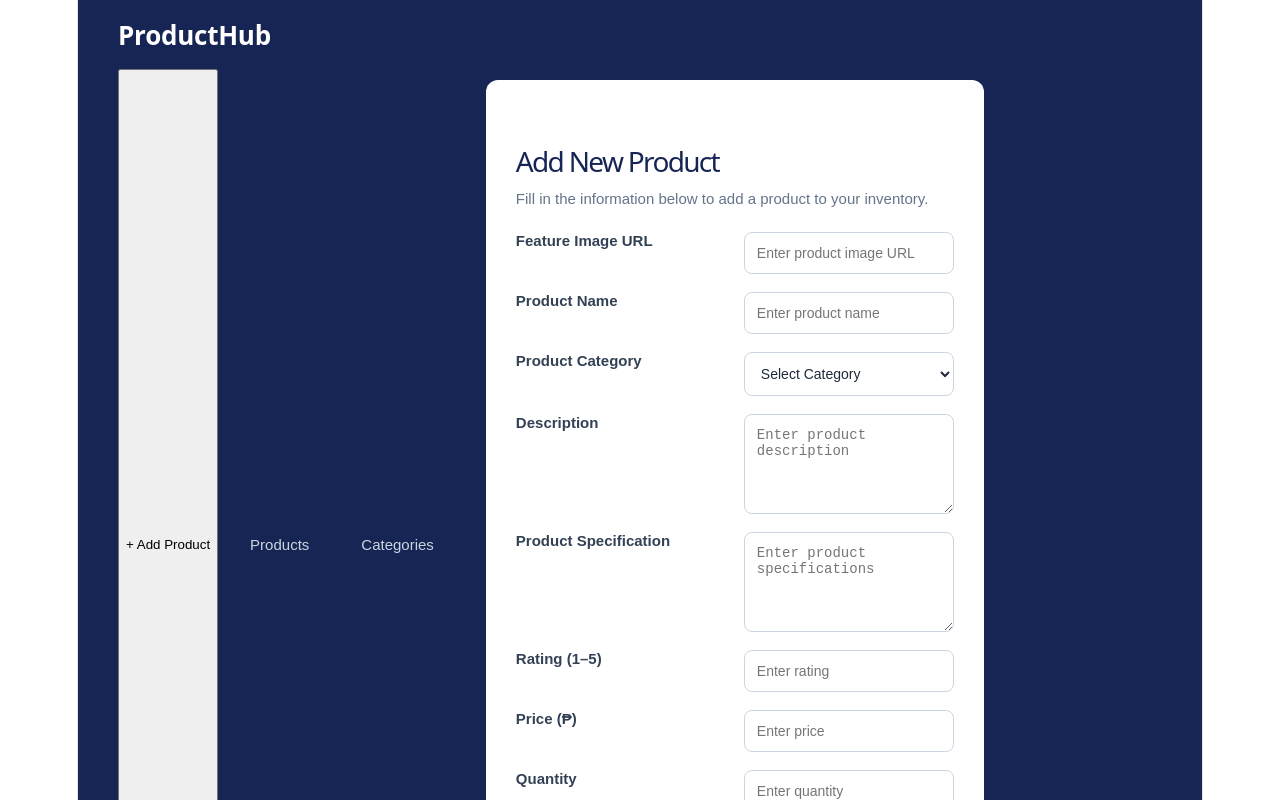
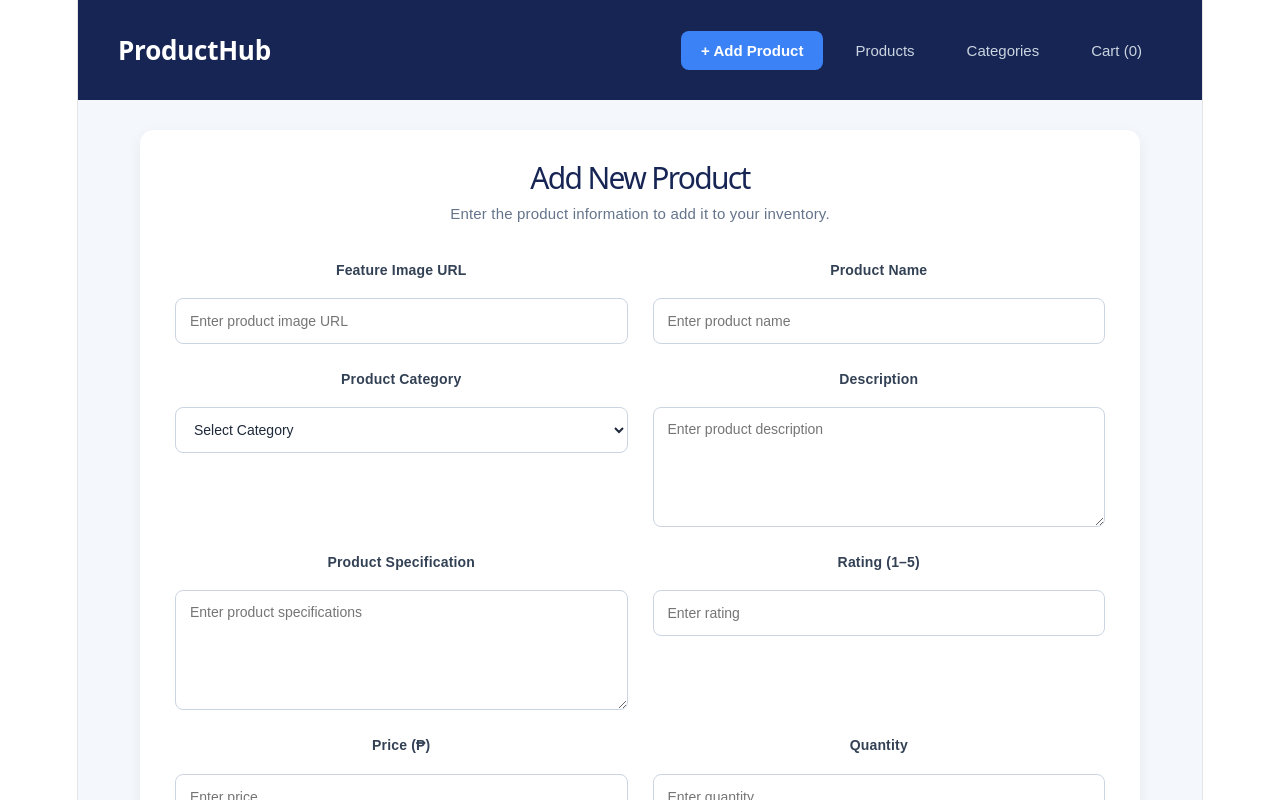
Before and after one commit to ravenpresado/Product-Management-App-, a React (Vite) app: page / in a window 1280 px wide. Both pictures are taken after a click on the button "+ Add Product". Shown: the top 800 px of the page. Built offline with nearby package versions, Linux system fonts and the light colour scheme.

Commit message:
Fix top navigation layout

```diff
--- a/src/App.css
+++ b/src/App.css
@@ -782,3 +782,193 @@
     grid-column: auto;
   }
 }
+
+
+/* NEW ADD PRODUCT FORM DESIGN */
+.add-product-page {
+  width: 100%;
+  max-width: 1000px;
+  box-sizing: border-box;
+  margin: 0 auto;
+  padding: 35px;
+  background: #ffffff;
+  border-radius: 14px;
+  color: #172554;
+  box-shadow: 0 4px 15px rgba(15, 23, 42, 0.06);
+}
+
+.add-product-heading {
+  margin-bottom: 30px;
+}
+
+.add-product-heading h1 {
+  color: #172554;
+  font-size: 30px;
+  margin: 0 0 10px;
+}
+
+.add-product-heading p {
+  color: #64748b;
+  font-size: 15px;
+  margin: 0;
+}
+
+.add-product-form {
+  display: grid;
+  grid-template-columns: repeat(2, minmax(0, 1fr));
+  gap: 22px 25px;
+}
+
+.form-group {
+  display: flex;
+  flex-direction: column;
+  gap: 9px;
+  min-width: 0;
+}
+
+.form-group label {
+  font-size: 14px;
+  font-weight: 600;
+  color: #334155;
+}
+
+.form-group input,
+.form-group select,
+.form-group textarea {
+  width: 100%;
+  box-sizing: border-box;
+  padding: 13px 14px;
+  border: 1px solid #cbd5e1;
+  border-radius: 8px;
+  background: #ffffff;
+  color: #1e293b;
+  font-family: Arial, sans-serif;
+  font-size: 14px;
+}
+
+.form-group input,
+.form-group select {
+  height: 46px;
+}
+
+.form-group textarea {
+  min-height: 120px;
+  resize: vertical;
+}
+
+.form-group input:focus,
+.form-group select:focus,
+.form-group textarea:focus {
+  outline: none;
+  border-color: #2563eb;
+  box-shadow: 0 0 0 3px rgba(37, 99, 235, 0.12);
+}
+
+.form-actions {
+  grid-column: 1 / -1;
+  display: flex;
+  gap: 12px;
+  margin-top: 8px;
+}
+
+.form-actions button {
+  padding: 13px 22px;
+  border: none;
+  border-radius: 8px;
+  font-size: 14px;
+  font-weight: 600;
+  cursor: pointer;
+}
+
+.form-actions .add-to-cart-btn {
+  flex: 1;
+  background: #172554;
+  color: #ffffff;
+}
+
+.form-actions .add-to-cart-btn:hover {
+  background: #2563eb;
+}
+
+.form-actions .back-to-products-btn {
+  background: #e2e8f0;
+  color: #172554;
+}
+
+.form-actions .back-to-products-btn:hover {
+  background: #cbd5e1;
+}
+
+@media (max-width: 700px) {
+  .add-product-page {
+    padding: 22px;
+  }
+
+  .add-product-form {
+    grid-template-columns: 1fr;
+  }
+
+  .form-actions {
+    grid-column: auto;
+    flex-direction: column;
+  }
+}
+
+
+/* TOP HORIZONTAL NAVIGATION */
+.top-header {
+  width: 100%;
+  min-height: 100px;
+  box-sizing: border-box;
+  padding: 20px 40px;
+  display: flex;
+  flex-direction: row;
+  align-items: center;
+  justify-content: space-between;
+  gap: 25px;
+}
+
+.sidebar-logo {
+  margin: 0;
+  white-space: nowrap;
+}
+
+.sidebar-nav {
+  display: flex;
+  flex-direction: row;
+  align-items: center;
+  justify-content: flex-end;
+  flex-wrap: wrap;
+  gap: 12px;
+  width: auto;
+  height: auto;
+  margin: 0;
+}
+
+.sidebar-nav .nav-item {
+  width: auto;
+  padding: 11px 20px;
+  border: none;
+  border-radius: 8px;
+  background: transparent;
+  color: #cbd5e1;
+  font-size: 15px;
+  cursor: pointer;
+}
+
+.sidebar-nav .nav-item:hover,
+.sidebar-nav .nav-item.active {
+  background: #3b82f6;
+  color: white;
+}
+
+@media (max-width: 650px) {
+  .top-header {
+    flex-direction: column;
+    align-items: flex-start;
+  }
+
+  .sidebar-nav {
+    justify-content: flex-start;
+  }
+}
--- a/src/components/Dashboard.jsx
+++ b/src/components/Dashboard.jsx
@@ -56,7 +56,7 @@ function Dashboard() {
 
         <nav className="sidebar-nav">
           <button
-      className={activePage === 'addProduct' ? 'active' : ''}
+            className={`nav-item ${activePage === 'addProduct' ? 'active' : ''}`}
             onClick={() => setActivePage('addProduct')}
           >
             + Add Product
@@ -83,13 +83,6 @@ function Dashboard() {
             className={`nav-item ${activePage === 'cart' ? 'active' : ''}`}
             onClick={() => setActivePage('cart')}
           >
-      {activePage === 'addProduct' && (
-  <AddProduct
-    onAddProduct={handleAddProduct}
-    onCancel={() => setActivePage('products')}
-  />
-)}
-
             Cart ({cartItemCount})
           </button>
         </nav>
@@ -99,10 +92,8 @@ function Dashboard() {
         {activePage === 'dashboard' && (
           <>
             <header className="dashboard-header">
-              <div>
               <h1>Dashboard</h1>
               <p>Welcome to your Product Management System</p>
-              </div>
             </header>
 
             <section className="dashboard-content">
@@ -137,6 +128,13 @@ function Dashboard() {
           </>
         )}
 
+        {activePage === 'addProduct' && (
+          <AddProduct
+            onAddProduct={handleAddProduct}
+            onCancel={() => setActivePage('products')}
+          />
+        )}
+
         {activePage === 'products' && (
           <Products
             products={productList}
@@ -156,8 +154,8 @@ function Dashboard() {
               {[
                 "Women's Clothing",
                 "Men's Clothing",
-      "Shoes",
-      "Sandals",
+                'Shoes',
+                'Sandals',
                 "Men's Accessories",
                 "Women's Accessories"
               ].map((category) => (
--- a/src/pages/AddProduct.jsx
+++ b/src/pages/AddProduct.jsx
@@ -38,10 +38,13 @@ function AddProduct({ onAddProduct, onCancel }) {
 
   return (
     <div className="add-product-page">
+      <div className="add-product-heading">
         <h1>Add New Product</h1>
-      <p>Fill in the information below to add a product to your inventory.</p>
+        <p>Enter the product information to add it to your inventory.</p>
+      </div>
 
       <form className="add-product-form" onSubmit={handleSubmit}>
+        <div className="form-group">
           <label>Feature Image URL</label>
           <input
             type="url"
@@ -51,7 +54,9 @@ function AddProduct({ onAddProduct, onCancel }) {
             onChange={handleChange}
             required
           />
+        </div>
 
+        <div className="form-group">
           <label>Product Name</label>
           <input
             type="text"
@@ -61,7 +66,9 @@ function AddProduct({ onAddProduct, onCancel }) {
             onChange={handleChange}
             required
           />
+        </div>
 
+        <div className="form-group">
           <label>Product Category</label>
           <select
             name="category"
@@ -77,7 +84,9 @@ function AddProduct({ onAddProduct, onCancel }) {
             <option value="Men's Accessories">Men's Accessories</option>
             <option value="Women's Accessories">Women's Accessories</option>
           </select>
+        </div>
 
+        <div className="form-group">
           <label>Description</label>
           <textarea
             name="description"
@@ -86,7 +95,9 @@ function AddProduct({ onAddProduct, onCancel }) {
             onChange={handleChange}
             required
           />
+        </div>
 
+        <div className="form-group">
           <label>Product Specification</label>
           <textarea
             name="specification"
@@ -95,7 +106,9 @@ function AddProduct({ onAddProduct, onCancel }) {
             onChange={handleChange}
             required
           />
+        </div>
 
+        <div className="form-group">
           <label>Rating (1–5)</label>
           <input
             type="number"
@@ -108,7 +121,9 @@ function AddProduct({ onAddProduct, onCancel }) {
             onChange={handleChange}
             required
           />
+        </div>
 
+        <div className="form-group">
           <label>Price (₱)</label>
           <input
             type="number"
@@ -120,7 +135,9 @@ function AddProduct({ onAddProduct, onCancel }) {
             onChange={handleChange}
             required
           />
+        </div>
 
+        <div className="form-group">
           <label>Quantity</label>
           <input
             type="number"
@@ -132,7 +149,9 @@ function AddProduct({ onAddProduct, onCancel }) {
             onChange={handleChange}
             required
           />
+        </div>
 
+        <div className="form-actions">
           <button type="submit" className="add-to-cart-btn">
             Add Product
           </button>
@@ -144,6 +163,7 @@ function AddProduct({ onAddProduct, onCancel }) {
           >
             Cancel
           </button>
+        </div>
       </form>
     </div>
   )
```
Lines whose indentation alone changed are shown as unchanged.
